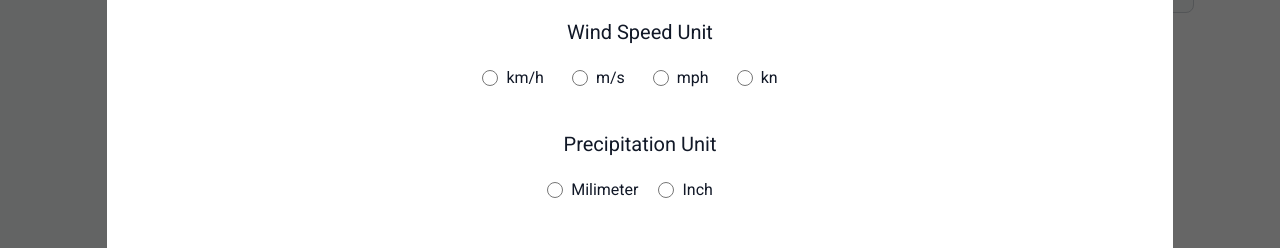
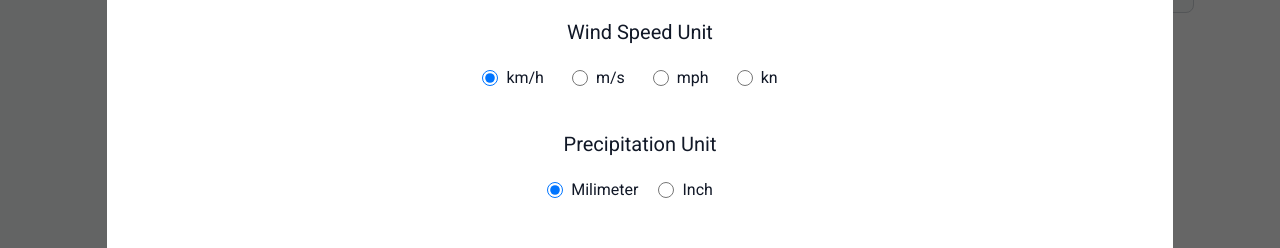
Before and after one commit to kristijan-kresic-hvar/meteoapp, a React (Vite) app: page / in a window 1280 px wide. Both pictures are taken after a click on the button "Open settings". Shown: the part 353-601 px from the top of the page. Built offline with nearby package versions, Linux system fonts and the light colour scheme.

Commit message:
Updated input values to reflect settings context state changes

```diff
--- a/src/components/Settings/Settings.jsx
+++ b/src/components/Settings/Settings.jsx
@@ -68,10 +68,10 @@ const Settings = () => {
                         <input
                             id="km/h"
                             type="radio"
-                            value="km/h"
+                            value="kmh"
                             name="windSpeedUnit"
                             className="w-4 h-4 text-blue-600 bg-gray-100 border-gray-300 focus:ring-blue-500"
-                            checked={settings.windSpeedUnit === 'km/h'}
+                            checked={settings.windSpeedUnit === 'kmh'}
                             onChange={handleChange}
                         />
                         <label
@@ -84,7 +84,7 @@ const Settings = () => {
                         <input
                             id="m/s"
                             type="radio"
-                            value="m/s"
+                            value="ms"
                             name="windSpeedUnit"
                             className="w-4 h-4 text-blue-600 bg-gray-100 border-gray-300 focus:ring-blue-500"
                             checked={settings.windSpeedUnit === 'm/s'}
@@ -137,10 +137,10 @@ const Settings = () => {
                         <input
                             id="milimeter"
                             type="radio"
-                            value="milimeter"
+                            value="mm"
                             name="precipitationUnit"
                             className="w-4 h-4 text-blue-600 bg-gray-100 border-gray-300 focus:ring-blue-500"
-                            checked={settings.precipitationUnit === 'milimeter'}
+                            checked={settings.precipitationUnit === 'mm'}
                             onChange={handleChange}
                         />
                         <label
```
